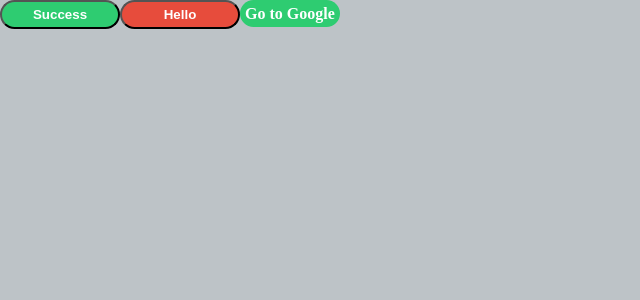
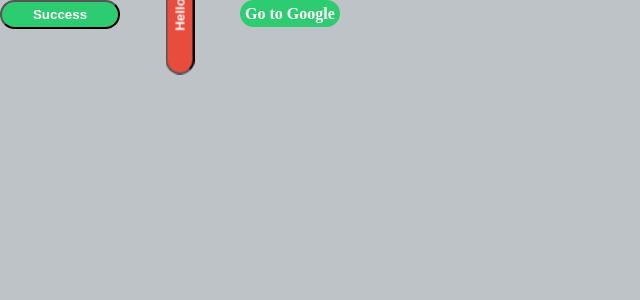
Before and after one commit to tonky0110/styled-awesomeness, a React (Create React App) app: page / in a window 1280 px wide. Shown: the top 300 px of the page, without its empty margins (0-640 px from the left). Built offline with nearby package versions, Linux system fonts and the light colour scheme.

Commit message:
0.3 animation styled-components v4 부터 css`animation: ***`으로 에니메이션 적용.

```diff
--- a/src/App.js
+++ b/src/App.js
@@ -1,12 +1,12 @@
 import React, { Fragment } from 'react';
 import 'reset-css';
-import styled from 'styled-components';
+import styled, { css, keyframes } from 'styled-components';
 
 const App = () => {
   return (
     <Container>
       <Button>Success</Button>
-      <Button danger>Hello</Button>
+      <Button danger rotationTime={2}>Hello</Button>
       <Anchor href="http://www.google.com">Go to Google</Anchor>
     </Container>
   );
@@ -31,10 +31,24 @@ const Button = styled.button`
     outline: none;
   }
   background-color: ${props => props.danger ? '#e74c3c' : '#2ecc71'};
+  ${props => {
+    if (props.danger) {
+      return css`animation:  ${props.rotationTime}s ${rotation} linear infinite`;
+    }
+  }}
 `;
 
 const Anchor = styled(Button.withComponent('a'))`
   text-decoration:none;
 `;
 
+const rotation = keyframes`
+  0%{
+    transform: rotate(0deg);
+  }
+  100%{
+    transform: rotate(360deg);
+  }
+`;
+
 export default App;
```
